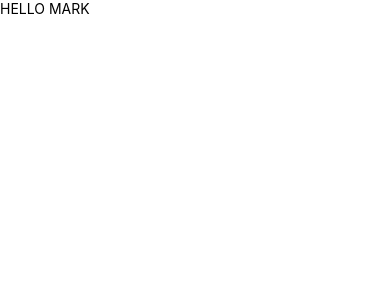
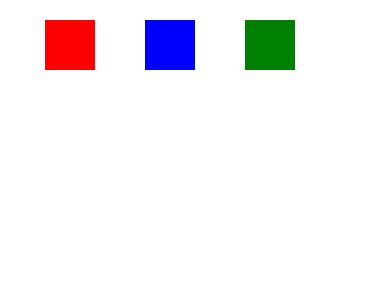
Before and after one commit to m4rkbello/SELF_TAUGHT_UNIVERSITY_REACT_NATIVE_2025, a React Native app: screen / in a window 390 px wide. Shown: the top 300 px of the page. Built offline with nearby package versions, Linux system fonts and the light colour scheme.

Commit message:
HOW TO USE VIEW COMPONENT

```diff
--- a/App.tsx
+++ b/App.tsx
@@ -10,15 +10,41 @@ import {
 function App(): React.JSX.Element {
 
 
-  return (
-    <View>
-      <Text>HELLO MARK</Text>
+  return <View style={styles.container}>
+    <View style={styles.boxContainer}>
+      <View style={styles.redBox} />
+      <View style={styles.blueBox} />
+      <View style={styles.greenBox} />
+      <View />
     </View>
-  );
+  </View>
+    ;
 }
 
 const styles = StyleSheet.create({
-
+  container: {
+    marginBottom: 20,
+  },
+  boxContainer: {
+    margin: 20,
+    flexDirection: 'row',
+    justifyContent: 'space-around',
+  },
+  redBox: {
+    width: 50,
+    height: 50,
+    backgroundColor: 'red',
+  },
+  blueBox: {
+    width: 50,
+    height: 50,
+    backgroundColor: 'blue',
+  },
+  greenBox: {
+    width: 50,
+    height: 50,
+    backgroundColor: 'green',
+  },
 });
 
 export default App;
```
